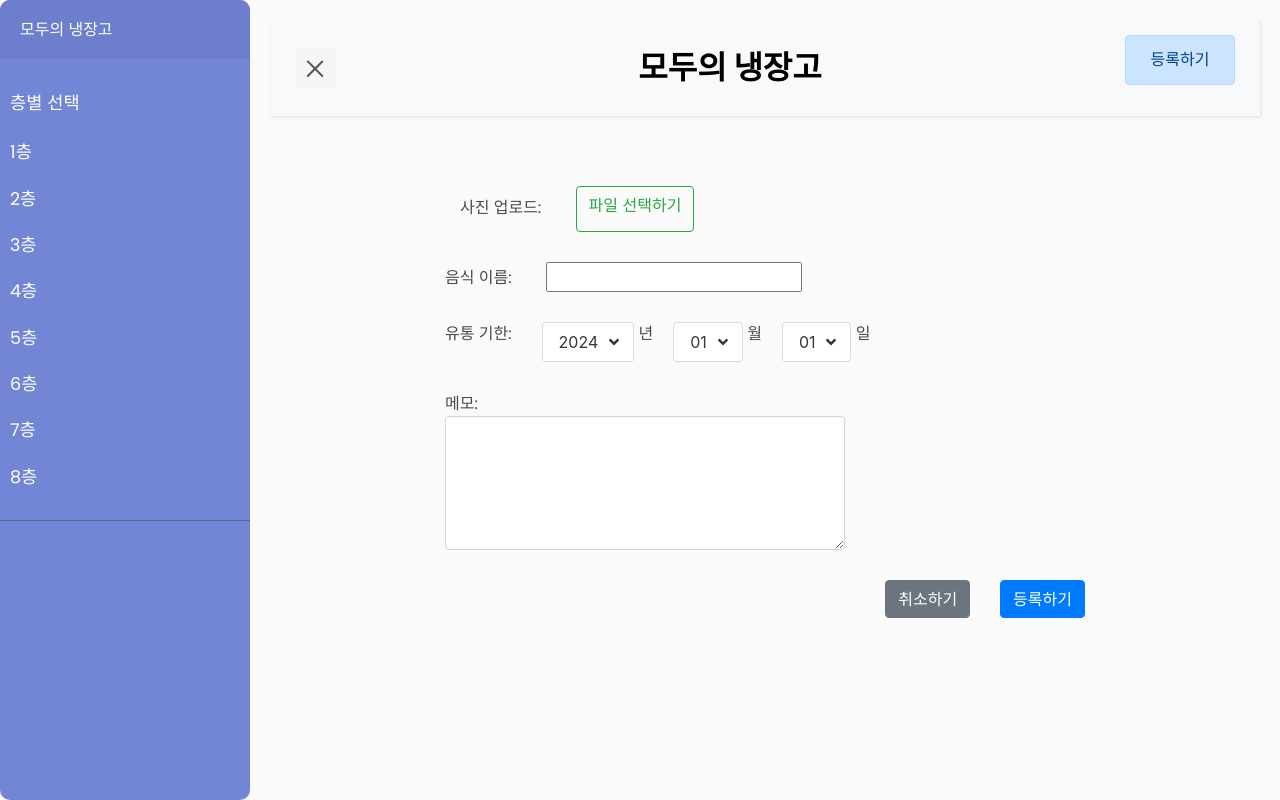
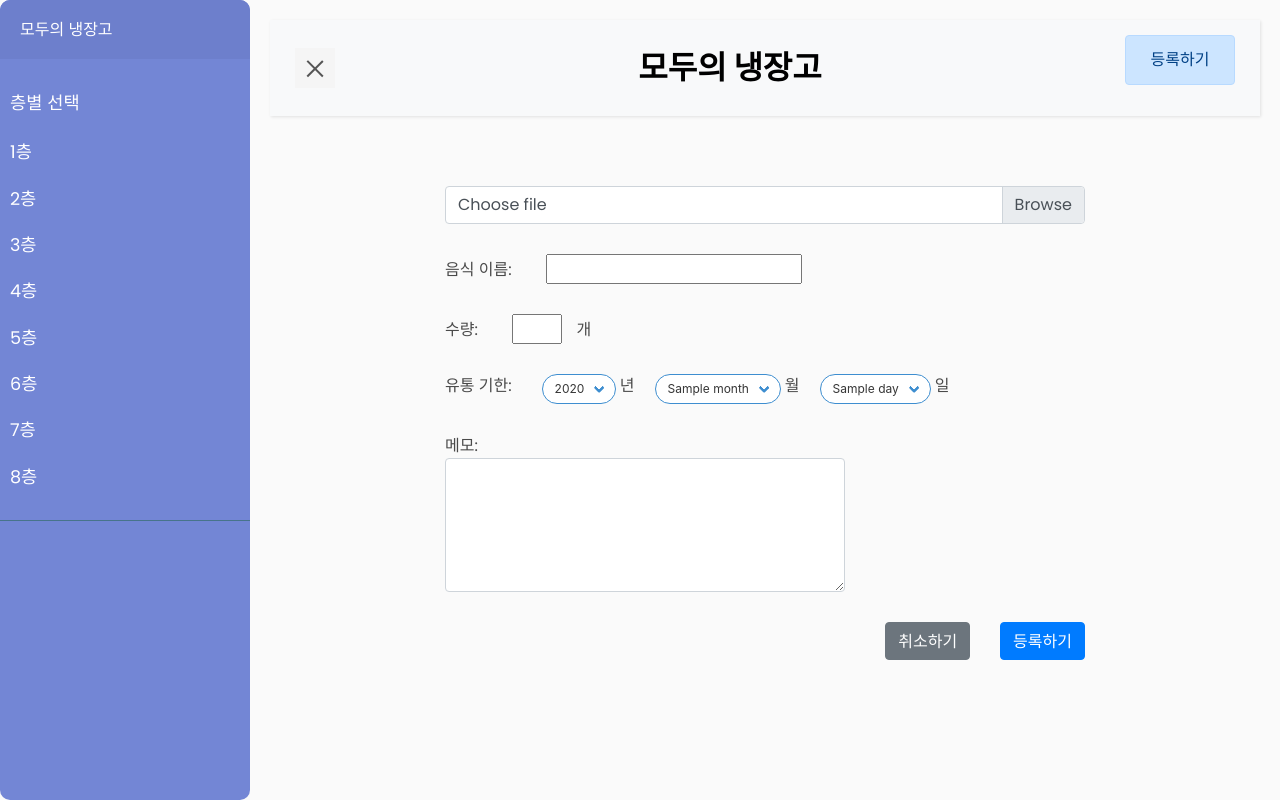
Before and after one commit to hhyy0179/Jungle01, a Flask app: template templates/registration.html in a window 1280 px wide. Run offline with Flask 3, Linux system fonts and the light colour scheme; the template is opened without the code that fills it: most values are stand-ins (such as "Sample title", 1, 10 or a date in 2020); some libraries are stand-ins or nearby versions.

Commit message:
Feat: Add Registration function

```diff
--- a/app.py
+++ b/app.py
@@ -23,6 +23,7 @@ def home():
 @app.route("/sign")
 def login():
     return render_template("signup.html")
+
 
 @app.route("/sign", methods=["POST"])  # 회원가입
 def join():
@@ -90,10 +91,10 @@ def find():
             token_receive, SECRET_KEY, algorithms=["HS256"]
         )  # token디코딩합니다.
         userinfo = db.users.find_one({"id": payload["id"]}, {"_id": 0})
-        print(userinfo)
+        #print(userinfo)
         floors = [i for i in range(1, 23)]
         roomnumber = int(userinfo.get("room", "1")) // 100
-        print(roomnumber)
+        #print(roomnumber)
         return render_template(
             "index.html",
             user_info=userinfo,
@@ -108,7 +109,6 @@ def find():
     except jwt.exceptions.DecodeError:
         flash("로그인 정보가 존재하지 않습니다.")
         return redirect(url_for("home"))
-
 
 # db에서 음식 정보 불러오기
 # @app.route("/list", methods=["GET"])
@@ -150,36 +150,88 @@ def show_foods():
     return foods
 
 
+#등록하기 페이지 불러오기
+@app.route("/registration")
+def load_registeration():
+
+    token_receive = request.cookies.get("mytoken")
+
+    try:
+        payload = jwt.decode(
+            token_receive, SECRET_KEY, algorithms=["HS256"]
+        )  # token디코딩합니다.
+        userinfo = db.users.find_one({"id": payload["id"]}, {"_id": 0})
+
+        yearlist = [i for i in range(2020, 2050)]
+        monthlist = [j for j in range(1,13)]
+        daylist = [k for k in range(1,32)]
+
+    except jwt.exceptions.DecodeError:
+        flash("로그인 정보가 존재하지 않습니다.")
+        return redirect(url_for("index"))
+
+    return render_template("registration.html", user_info = userinfo, yearlist = yearlist, monthlist = monthlist, daylist = daylist)
+
+
+
 # 음식 등록하기 api
 @app.route("/registration", methods=["POST"])
 def post_foods():
     # 클라이언트로부터 데이터를 받기
+
     userId_receive = request.form["userId_give"]
-    foodImage_receive = request.form["foodImage_give"]
-    foodName_receive = request.form["food_give"]
-    registrationDate_receive = request.form["registrationDate_give"]
-    expirationDate_receive = request.form["expirationDate_give"]
+    foodName_receive = request.form["foodname_give"]
+
+    # static 폴더에 저장될 파일 이름 생성하기
+    foodImage_receive = request.files["foodimage_give"]
+    filename = f'img-{foodName_receive}'
+
+    # 확장자 나누기
+    extension = foodImage_receive.filename.split('.')[-1]
+
+    # static 폴더에 저장
+    save_to = f'static/{filename}.{extension}'
+    foodImage_receive.save(save_to)
+
+
+    foodCount_receive = request.form["foodcount_give"]
+    currentyear_receive = request.form["currentyear_give"]
+    currentmonth_receive = request.form["currentmonth_give"]
+    currentday_receive = request.form["currentday_give"]
+    expirationyear_receive = request.form["expirationyear_give"]
+    expirationmonth_receive = request.form["expirationmonth_give"]
+    expirationday_receive = request.form["expirationday_give"]
     memo_receive = request.form["memo_give"]
 
-    user = db.refrigerator.find_one({"user_id": userId_receive})
+    user = db.users.find_one({'id': userId_receive})
+
 
     food = {
-        "user_id": userId_receive,
-        "pwd": user["pwd"],
-        "name": user["name"],
-        "room_number": user["room_number"],
-        "refrigerator_floor": user["refrigerator_floor"],
-        "registration_year": registrationDate_receive["year"],
-        "registration_month": registrationDate_receive["month"],
-        "registration_day": registrationDate_receive["day"],
-        "expiration_year": expirationDate_receive["year"],
-        "expiration_month": expirationDate_receive["month"],
-        "expiration_day": expirationDate_receive["day"],
-        "food_name": "우유",
-        "food_image": "우유 사진",
-        "food_count": 1,
+        "user_id": user['id'],
+        'pwd': user['pw'],
+        "name": user["name_give"],
+        "room_number": int(user["room"]),
+        "refrigerator_floor": int(user["room"][:-2]),
+        "registration_year": int(currentyear_receive),
+        "registration_month": int(currentmonth_receive),
+        "registration_day": int(currentday_receive),
+        "expiration_year": int(expirationyear_receive),
+        "expiration_month": int(expirationmonth_receive),
+        "expiration_day": int(expirationday_receive),
+        "food_name": foodName_receive,
+        "food_image": f'{filename}.{extension}',
+        "food_count": int(foodCount_receive),
+        "memo" : memo_receive
     }
 
+    db.refrigerator.insert_one(food)
+
+    return jsonify({'result': 'success'})
+    # if int(foodCount_receive) > 0:
+    #     #db.refrigerator.insert_one(food)
+
+    # else:
+    #     return jsonify({'result': 'faliure'})
 
 # # 회원정보수정
 # @app.route("/mypage/edit", methods=["POST"])
--- a/init_db.py
+++ b/init_db.py
@@ -7,7 +7,6 @@ db = client.dbrefrigerator  # 'dbrefrigerator'라는 이름의 db를 만듭니
 
 # collection에 {doc}을 넣습니다.
 def insert_all():
-
     doc = {
         "user_id": "user1",
         "pwd": "test123",
@@ -23,6 +22,7 @@ def insert_all():
         "food_name": "커피",
         "food_image": "커피 사진",
         "food_count": 2,
+        "memo": "선착순 1명"
     }
     db.refrigerator.insert_one(doc)
 
@@ -41,6 +41,7 @@ def insert_all():
         "food_name": "빵",
         "food_image": "빵 사진",
         "food_count": 3,
+        "memo": "선착순 1명"
     }
     db.refrigerator.insert_one(doc)
 
@@ -59,6 +60,7 @@ def insert_all():
         "food_name": "우유",
         "food_image": "우유 사진",
         "food_count": 1,
+        "memo": "선착순 1명"
     }
     db.refrigerator.insert_one(doc)
 
--- a/templates/registration_style.css
+++ b/static/registration_style.css
@@ -253,23 +253,6 @@ a.article, a.article:hover {
     color: rgb(48, 89, 252);
     margin-bottom: 20px;
 }
-
-#myfridge_btn {
-    margin-top: 20px;
-    margin-bottom: 20px;
-    width: 120px;
-    height: 50px;
-    border-width: 1.5px;
-    border-radius: 25px;
-}
-
-#registration_btn {
-    width: 120px;
-    height: 50px;
-    border-width: 1.5px;
-    border-radius: 25px;
-}
-
 .wrap-main {
     width: 700px;
     margin: 30px auto;
--- a/templates/registration.html
+++ b/templates/registration.html
@@ -7,6 +7,12 @@
     <meta http-equiv="X-UA-Compatible" content="IE=edge">
 
     <title> 모두의 냉장고 </title>
+
+     <!-- Optional JavaScript -->
+        <!-- jQuery and Bootstrap Bundle (includes Popper) -->
+    <script
+        src="https://code.jquery.com/jquery-3.6.0.js"
+        type="text/javascript"></script>
 
     <!-- Bootstrap CSS CDN -->
     <link rel="stylesheet" href="https://stackpath.bootstrapcdn.com/bootstrap/4.1.0/css/bootstrap.min.css" integrity="sha384-9gVQ4dYFwwWSjIDZnLEWnxCjeSWFphJiwGPXr1jddIhOegiu1FwO5qRGvFXOdJZ4" crossorigin="anonymous">
@@ -20,32 +26,61 @@
     <link rel="stylesheet" href="https://cdn.jsdelivr.net/npm/bulma@0.9.4/css/bulma.min.css">
 
     <!-- Our Custom CSS -->
-    <link rel="stylesheet" href="registration_style.css">
+    <!-- <link rel="stylesheet" href="registration_style.css"> -->
+
+    <!-- ajax 실행 됨. -->
+    <script src="https://cdn.jsdelivr.net/npm/bootstrap@4.6.0/dist/js/bootstrap.bundle.min.js"
+        integrity="sha384-Piv4xVNRyMGpqkS2by6br4gNJ7DXjqk09RmUpJ8jgGtD7zP9yug3goQfGII0yAns"
+        crossorigin="anonymous"></script>
+
+     <!-- Our Custom CSS -->
+     <link rel="stylesheet" href="{{ url_for('static', filename='registration_style.css') }}">
+
 
     <!-- Font Awesome JS -->
     <script defer src="https://use.fontawesome.com/releases/v5.0.13/js/solid.js" integrity="sha384-tzzSw1/Vo+0N5UhStP3bvwWPq+uvzCMfrN1fEFe+xBmv1C/AtVX5K0uZtmcHitFZ" crossorigin="anonymous"></script>
     <script defer src="https://use.fontawesome.com/releases/v5.0.13/js/fontawesome.js" integrity="sha384-6OIrr52G08NpOFSZdxxz1xdNSndlD4vdcf/q2myIUVO0VsqaGHJsB0RaBE01VTOY" crossorigin="anonymous"></script>
 
     <!-- jQuery CDN - Slim version (=without AJAX) -->
-    <script src="https://code.jquery.com/jquery-3.3.1.slim.min.js" integrity="sha384-q8i/X+965DzO0rT7abK41JStQIAqVgRVzpbzo5smXKp4YfRvH+8abtTE1Pi6jizo" crossorigin="anonymous"></script>
+    <!-- <script src="https://code.jquery.com/jquery-3.3.1.slim.min.js" integrity="sha384-q8i/X+965DzO0rT7abK41JStQIAqVgRVzpbzo5smXKp4YfRvH+8abtTE1Pi6jizo" crossorigin="anonymous"></script> -->
+
+
     <!-- Popper.JS -->
     <script src="https://cdnjs.cloudflare.com/ajax/libs/popper.js/1.14.0/umd/popper.min.js" integrity="sha384-cs/chFZiN24E4KMATLdqdvsezGxaGsi4hLGOzlXwp5UZB1LY//20VyM2taTB4QvJ" crossorigin="anonymous"></script>
+
     <!-- Bootstrap JS -->
     <script src="https://stackpath.bootstrapcdn.com/bootstrap/4.1.0/js/bootstrap.min.js" integrity="sha384-uefMccjFJAIv6A+rW+L4AHf99KvxDjWSu1z9VI8SKNVmz4sk7buKt/6v9KI65qnm" crossorigin="anonymous"></script>
 
 
     <script type="text/javascript">
 
+        var selectedYear, selectedMonth, selectedDay;
+
         $(document).ready(function () {
             $('#sidebarCollapse').on('click', function () {
                 $('#sidebar').toggleClass('active');
                 $(this).toggleClass('active');
             });
+
+            var yearSelect = document.getElementById('yearSelect');
+            var monthSelect = document.getElementById('monthSelect');
+            var daySelect = document.getElementById('daySelect');
+
+            // 선택된 값 가져오기
+            yearSelect.addEventListener('change', function () {
+                selectedYear = yearSelect.value;
             });
 
-        var submit = document.getElementById('submitButton');
-        submit.onclick = showImage;
+            monthSelect.addEventListener('change', function () {
+                selectedMonth = monthSelect.value;
+            });
 
+            daySelect.addEventListener('change', function () {
+                selectedDay = daySelect.value;
+            });
+        });
+
+        var newImage;
         function loadFile(input) {
             var file = input.files[0];	//선택된 파일 가져오기
 
@@ -66,10 +101,58 @@
 
             //이미지를 image-show div에 추가
             var container = document.getElementById('image-show');
+            container.innerHTML = '';
             container.appendChild(newImage);
-            // container.removeChild(container.firstChild);
+        };
 
-        };
+        function PostFoodInfo() {
+            var user_info =  JSON.parse('{{ user_info | tojson | safe }}');
+            let userid = user_info.id;
+            let foodname = $('#food_inputname').val()
+            let foodcount = $('#food_inputcount').val()
+
+            let file = $('#img-file')[0].files[0]
+            let form_data = new FormData()
+
+            //현재 날짜 가져오기
+            date = new Date()
+            let currentyear = date.getFullYear();
+            let currentmonth = date.getMonth();
+            let currentday = date.getDate();
+
+            let memo = $('#post-comment').val()
+
+            form_data.append("userId_give", userid)
+            form_data.append("foodimage_give", file)
+            form_data.append("foodname_give", foodname)
+            form_data.append("foodcount_give", foodcount)
+            form_data.append("currentyear_give", currentyear)
+            form_data.append("currentmonth_give", currentmonth)
+            form_data.append("currentday_give", currentday)
+            form_data.append("expirationyear_give", selectedYear)
+            form_data.append("expirationmonth_give", selectedMonth)
+            form_data.append("expirationday_give", selectedDay)
+            form_data.append("memo_give", memo)
+
+            $.ajax({
+                type:"POST",
+                url:"/registration",
+                data: form_data,
+                cache: false,
+                contentType: false,
+                processData: false,
+                success: function (response) {
+                    if(response["result"] == 'success')  {
+                        window.location.href = "/index"
+                        alert('등록 완료!')
+                    }
+                    else {
+                        alert('등록 실패!')
+                    }
+                }
+            })
+
+        }
 
     </script>
 </head>
@@ -133,10 +216,14 @@
             <div class ="wrap-main">
                 <p>
                     <div class = "img-upload" style="margin-bottom: 30px;">
+                        <div class="image-upload" id="image-upload">
 
-                        <div class="container">
-                            <div class="image-upload" id="image-upload">
-                                <form method="post" enctype="multipart/form-data">
+                            <div class="custom-file">
+                                <input type="file" class="custom-file-input" id="img-file">
+                                <label class="custom-file-label" for="img-file">Choose file</label>
+                            </div>
+
+                            <!-- <form method="post" enctype="multipart/form-data">
                                 사진 업로드:
                                 <button type="button" class="btn btn-outline-success" style="margin-left: 30px;">
                                     <label for="chooseFile">
@@ -147,82 +234,58 @@
                                     </div>
                                 </button>
                                 <input type="file" id="chooseFile" name="chooseFile" accept="image/*" onchange="loadFile(this)">
-                                </form>
+                            </form> -->
                         </div>
 
                         <div class="image-show" id="image-show"></div>
-                        </div>
-
 
                     </div>
                 </p>
                 <p>
-                    <div class = "food_inputname" style="margin-bottom: 30px;" >
-                        음식 이름: <input type="text" style="margin-left: 30px;" />
+                    <div class = "food_inputname"  style="margin-bottom: 30px;" >
+                        음식 이름: <input type="text" id = "food_inputname" style="margin-left: 30px;" />
+                    </div>
+                </p>
+                <p>
+                    <div class = "food_inputcount"  style="margin-bottom: 30px;" >
+                        수량: <input type="text" id = "food_inputcount" style="margin-left: 30px; width: 50px; margin-right: 10px;" />
+                        개
+
                     </div>
                 </p>
                 <p>
                     <div class="container has-text-left" style="margin-bottom: 30px;" >
                         <div class="row">
                             유통 기한:
-                            <div class = "select-year" style="margin-left: 30px;">
-                                <div class="dropdown">
-                                    <div class="dropdown-trigger">
-                                        <button class="button" aria-haspopup="true" aria-controls="dropdown-menu3">
-                                        <span>2024</span>
-                                        <span class="icon is-small">
-                                            <i class="fas fa-angle-down" aria-hidden="true"></i>
-                                        </span>
-                                        </button>
-                                    </div>
-                                    <div class="dropdown-menu" id="dropdown-menu3" role="menu">
-                                        <div class="dropdown-content">
-                                        <a href="#" class="dropdown-item">
-                                            Overview
-                                        </a>
+                            <div class = "select-year"  style="margin-left: 30px;">
+                                <div class="select is-info is-rounded is-small">
+                                    <select id = "yearSelect">
+                                        {% for year in yearlist %}
+                                            <option> {{ year }} </option>
+                                        {% endfor %}
 
-                                        </div>
-                                    </div>
+                                    </select>
                                 </div>
                                 년
                             </div>
                             <div class = "select-month" style="margin-left: 20px;">
-                                <div class="dropdown">
-                                    <div class="dropdown-trigger">
-                                        <button class="button" aria-haspopup="true" aria-controls="dropdown-menu3">
-                                        <span>01</span>
-                                        <span class="icon is-small">
-                                            <i class="fas fa-angle-down" aria-hidden="true"></i>
-                                        </span>
-                                        </button>
+                                <div class="select is-info  is-rounded is-small">
+                                    <select  id = "monthSelect">
+                                        {% for month in monthlist %}
+                                            <option> {{ month }} </option>
+                                        {% endfor %}
+                                    </select>
                                 </div>
-                                    <div class="dropdown-menu" id="dropdown-menu3" role="menu">
-                                        <div class="dropdown-content">
-                                        <a href="#" class="dropdown-item">
-                                            Overview
-                                        </a>
-                                        </div>
-                                    </div>
-                                </div>
+
                                 월
                             </div>
                             <div class = "select-day" style="margin-left: 20px;">
-                                <div class="dropdown">
-                                    <div class="dropdown-trigger">
-                                        <button class="button" aria-haspopup="true" aria-controls="dropdown-menu3">
-                                        <span>01</span>
-                                        <span class="icon is-small">
-                                            <i class="fas fa-angle-down" aria-hidden="true"></i>
-                                        </span>
-                                        </button>
-                                    </div>
-                                    <div class="dropdown-menu" id="dropdown-menu3" role="menu">
-                                        <div class="dropdown-content">
-                                        <a href="#" class="dropdown-item">
-                                            Overview
-                                        </a>
-                                        </div>
-                                    </div>
+                                <div class="select is-info  is-rounded is-small">
+                                    <select  id = "daySelect">
+                                        {% for day in daylist %}
+                                            <option> {{ day }} </option>
+                                        {% endfor %}
+                                    </select>
                                 </div>
                                 일
                             </div>
@@ -238,7 +301,7 @@
 
                 <div class="d-grid gap-2 d-md-flex justify-content-md-end">
                     <button class="btn btn-btn btn-secondary" type="button" style = "margin-right: 30px;">취소하기</button>
-                    <button class="btn btn-primary me-md-2" type="button">등록하기</button>
+                    <button class="btn btn-primary me-md-2" type="button" onclick = "PostFoodInfo()">등록하기</button>
                 </div>
 
             </div>
```
Also changed, not shown: templates/index.html (+7 -1 lines), static/img-dsfsddfsdfgd.png (added). Lines whose indentation alone changed are shown as unchanged.
